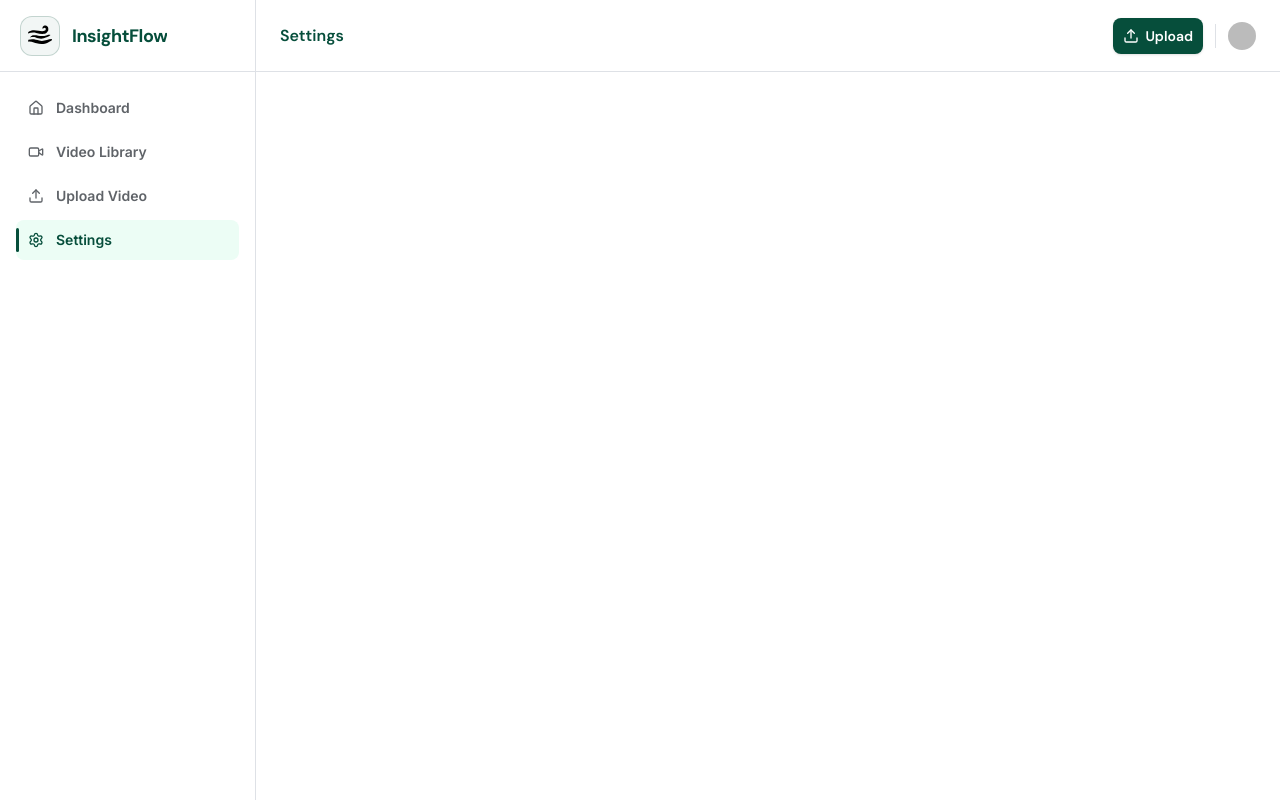
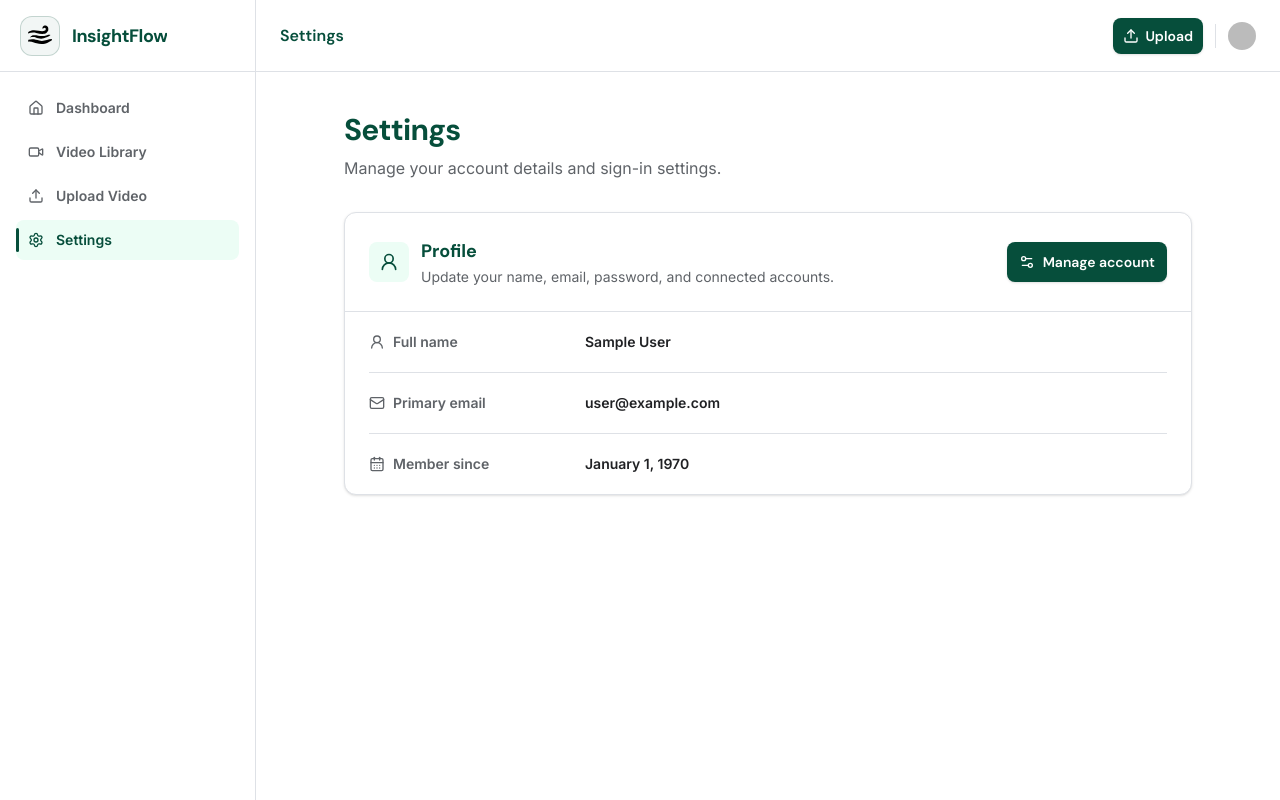
Before and after one commit to SagarKhatri649/insightflow-ai, a Next.js app in the folder apps/frontend/: page /settings in a window 1280 px wide. Built offline with nearby package versions, Linux system fonts and the light colour scheme; no server answers; sample sign-in values are in the browser's storage; some icons are missing.

Commit message:
feat(ui): add profile settings page

```diff
--- a/apps/frontend/app/(logged-in)/settings/page.tsx
+++ b/apps/frontend/app/(logged-in)/settings/page.tsx
@@ -1,3 +1,115 @@
-export default function SettingsPage() {
-  return null;
+import { currentUser } from "@clerk/nextjs/server";
+import { CalendarDays, Mail, UserRound } from "lucide-react";
+import { redirect } from "next/navigation";
+import ManageAccountButton from "@/components/settings/manage-account-button";
+
+function formatAccountCreatedAt(createdAt: number | null) {
+  if (!createdAt) return null;
+
+  const accountCreatedAt = new Date(createdAt);
+
+  if (Number.isNaN(accountCreatedAt.getTime())) return null;
+
+  return accountCreatedAt.toLocaleDateString("en-US", {
+    year: "numeric",
+    month: "long",
+    day: "numeric",
+  });
 }
+
+export default async function SettingsPage() {
+  const user = await currentUser();
+
+  if (!user) {
+    redirect("/sign-in");
+  }
+
+  const fullName =
+    user.fullName?.trim() ||
+    [user.firstName, user.lastName].filter(Boolean).join(" ").trim() ||
+    null;
+  const primaryEmail = user.primaryEmailAddress?.emailAddress?.trim() || null;
+  const accountCreatedAt = formatAccountCreatedAt(user.createdAt);
+
+  return (
+    <div className="mx-auto w-full max-w-4xl px-4 py-8 sm:px-6 lg:py-10">
+      <header className="max-w-2xl">
+        <h1 className="font-heading text-2xl font-bold tracking-tight text-[#064e3b] sm:text-3xl">
+          Settings
+        </h1>
+        <p className="mt-2 text-sm leading-6 text-[#5f6368] sm:text-base">
+          Manage your account details and sign-in settings.
+        </p>
+      </header>
+
+      <section
+        aria-labelledby="profile-settings-heading"
+        className="mt-6 overflow-hidden rounded-xl border border-[#dee1e6] bg-white shadow-sm sm:mt-8"
+      >
+        <div className="flex flex-col gap-4 border-b border-[#dee1e6] p-5 sm:flex-row sm:items-center sm:justify-between sm:p-6">
+          <div className="flex items-center gap-3">
+            <span className="flex h-10 w-10 shrink-0 items-center justify-center rounded-lg bg-[#ecfdf5] text-[#064e3b]">
+              <UserRound aria-hidden="true" className="h-5 w-5" />
+            </span>
+            <div>
+              <h2
+                id="profile-settings-heading"
+                className="font-heading text-base font-bold text-[#064e3b] sm:text-lg"
+              >
+                Profile
+              </h2>
+              <p className="mt-0.5 text-xs leading-5 text-[#5f6368] sm:text-sm">
+                Update your name, email, password, and connected accounts.
+              </p>
+            </div>
+          </div>
+          <ManageAccountButton />
+        </div>
+
+        <dl className="divide-y divide-[#dee1e6] px-5 sm:px-6">
+          <div className="grid gap-1 py-4 sm:grid-cols-[minmax(0,12rem)_minmax(0,1fr)] sm:items-center sm:gap-6 sm:py-5">
+            <dt className="flex items-center gap-2 text-xs font-semibold text-[#5f6368] sm:text-sm">
+              <UserRound aria-hidden="true" className="h-4 w-4 shrink-0" />
+              Full name
+            </dt>
+            <dd
+              className={`break-words text-sm font-semibold ${
+                fullName ? "text-[#202124]" : "text-[#979797]"
+              }`}
+            >
+              {fullName ?? "Not provided"}
+            </dd>
+          </div>
+
+          <div className="grid gap-1 py-4 sm:grid-cols-[minmax(0,12rem)_minmax(0,1fr)] sm:items-center sm:gap-6 sm:py-5">
+            <dt className="flex items-center gap-2 text-xs font-semibold text-[#5f6368] sm:text-sm">
+              <Mail aria-hidden="true" className="h-4 w-4 shrink-0" />
+              Primary email
+            </dt>
+            <dd
+              className={`break-words text-sm font-semibold ${
+                primaryEmail ? "text-[#202124]" : "text-[#979797]"
+              }`}
+            >
+              {primaryEmail ?? "Not provided"}
+            </dd>
+          </div>
+
+          <div className="grid gap-1 py-4 sm:grid-cols-[minmax(0,12rem)_minmax(0,1fr)] sm:items-center sm:gap-6 sm:py-5">
+            <dt className="flex items-center gap-2 text-xs font-semibold text-[#5f6368] sm:text-sm">
+              <CalendarDays aria-hidden="true" className="h-4 w-4 shrink-0" />
+              Member since
+            </dt>
+            <dd
+              className={`text-sm font-semibold ${
+                accountCreatedAt ? "text-[#202124]" : "text-[#979797]"
+              }`}
+            >
+              {accountCreatedAt ?? "Not available"}
+            </dd>
+          </div>
+        </dl>
+      </section>
+    </div>
+  );
+}
--- /dev/null
+++ b/apps/frontend/components/settings/manage-account-button.tsx
@@ -0,0 +1,21 @@
+"use client";
+
+import { useClerk } from "@clerk/nextjs";
+import { Settings2 } from "lucide-react";
+import { Button } from "@/components/ui/button";
+
+export default function ManageAccountButton() {
+  const { openUserProfile } = useClerk();
+
+  return (
+    <Button
+      type="button"
+      onClick={() => openUserProfile()}
+      aria-haspopup="dialog"
+      className="h-10 w-full rounded-lg bg-[#064e3b] px-4 font-heading text-sm font-semibold text-white shadow-sm hover:bg-[#04382b] focus-visible:ring-2 focus-visible:ring-[#064e3b] focus-visible:ring-offset-2 sm:w-auto"
+    >
+      <Settings2 aria-hidden="true" className="h-4 w-4" />
+      Manage account
+    </Button>
+  );
+}
```
